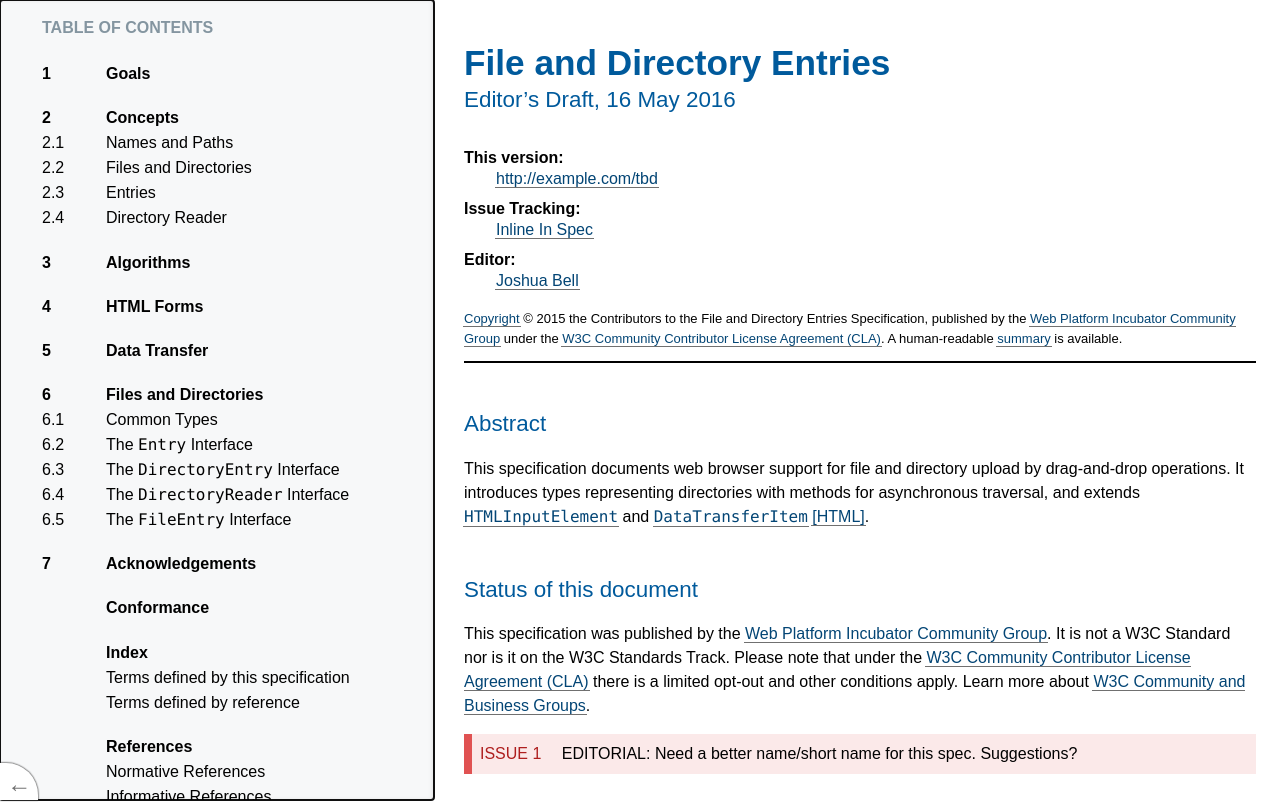
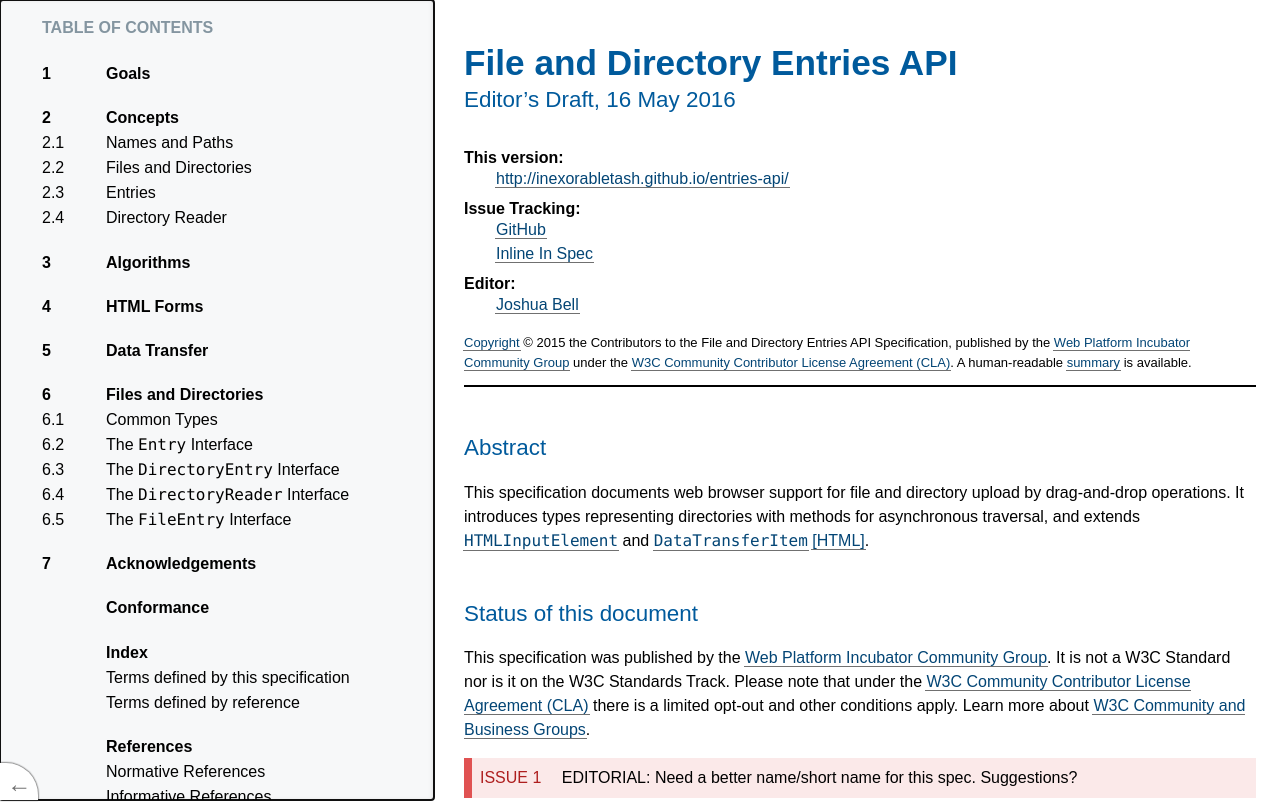
Before and after one commit to WICG/entries-api, a plain HTML site: page index.html in a window 1280 px wide. Shown: the top 809 px of the page. Drawn offline with Linux system fonts and the light colour scheme.

Commit message:
Add README, tweak name

```diff
--- a/index.html
+++ b/index.html
@@ -1,7 +1,7 @@
 <!doctype html><html lang="en">
  <head>
   <meta content="text/html; charset=utf-8" http-equiv="Content-Type">
-  <title>File and Directory Entries</title>
+  <title>File and Directory Entries API</title>
   <meta content="width=device-width, initial-scale=1, shrink-to-fit=no" name="viewport">
 <style data-fill-with="stylesheet">/******************************************************************************
  *                   Style sheet for the W3C specifications                   *
@@ -1391,20 +1391,21 @@ table.deets .unused:after { color: #800; content: "\2717"; font-size: 200%; }
  <body class="h-entry">
   <div class="head">
    <p data-fill-with="logo"></p>
-   <h1 class="p-name no-ref" id="title">File and Directory Entries</h1>
+   <h1 class="p-name no-ref" id="title">File and Directory Entries API</h1>
    <h2 class="no-num no-toc no-ref heading settled" id="subtitle"><span class="content">Editor’s Draft, <time class="dt-updated" datetime="2016-05-16">16 May 2016</time></span></h2>
    <div data-fill-with="spec-metadata">
     <dl>
      <dt>This version:
-     <dd><a class="u-url" href="http://example.com/tbd">http://example.com/tbd</a>
+     <dd><a class="u-url" href="http://inexorabletash.github.io/entries-api/">http://inexorabletash.github.io/entries-api/</a>
      <dt>Issue Tracking:
+     <dd><a href="https://github.com/inexorabletash/entries-api/issues/">GitHub</a>
      <dd><a href="#issues-index">Inline In Spec</a>
      <dt class="editor">Editor:
      <dd class="editor p-author h-card vcard"><a class="p-name fn u-email email" href="mailto:jsbell@google.com">Joshua Bell</a>
     </dl>
    </div>
    <div data-fill-with="warning"></div>
-   <p class="copyright" data-fill-with="copyright"><a href="http://www.w3.org/Consortium/Legal/ipr-notice#Copyright">Copyright</a> © 2015 the Contributors to the File and Directory Entries Specification, published by the <a href="https://www.w3.org/community/wicg/">Web Platform Incubator Community Group</a> under the <a href="https://www.w3.org/community/about/agreements/cla/">W3C Community Contributor License Agreement (CLA)</a>.
+   <p class="copyright" data-fill-with="copyright"><a href="http://www.w3.org/Consortium/Legal/ipr-notice#Copyright">Copyright</a> © 2015 the Contributors to the File and Directory Entries API Specification, published by the <a href="https://www.w3.org/community/wicg/">Web Platform Incubator Community Group</a> under the <a href="https://www.w3.org/community/about/agreements/cla/">W3C Community Contributor License Agreement (CLA)</a>.
 A human-readable <a href="http://www.w3.org/community/about/agreements/cla-deed/">summary</a> is available. </p>
    <hr title="Separator for header">
   </div>
```
Also changed, not shown: 2 other files.
